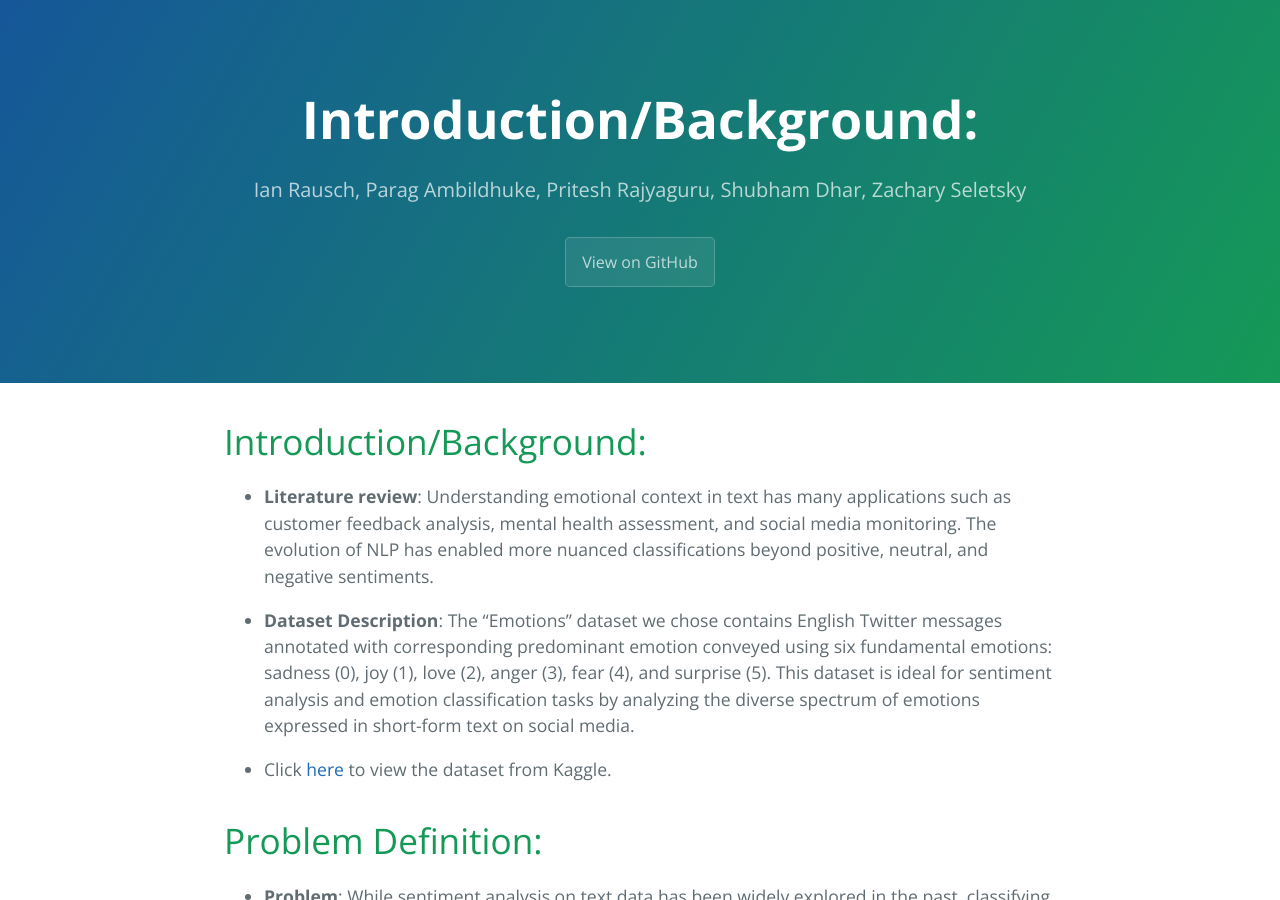
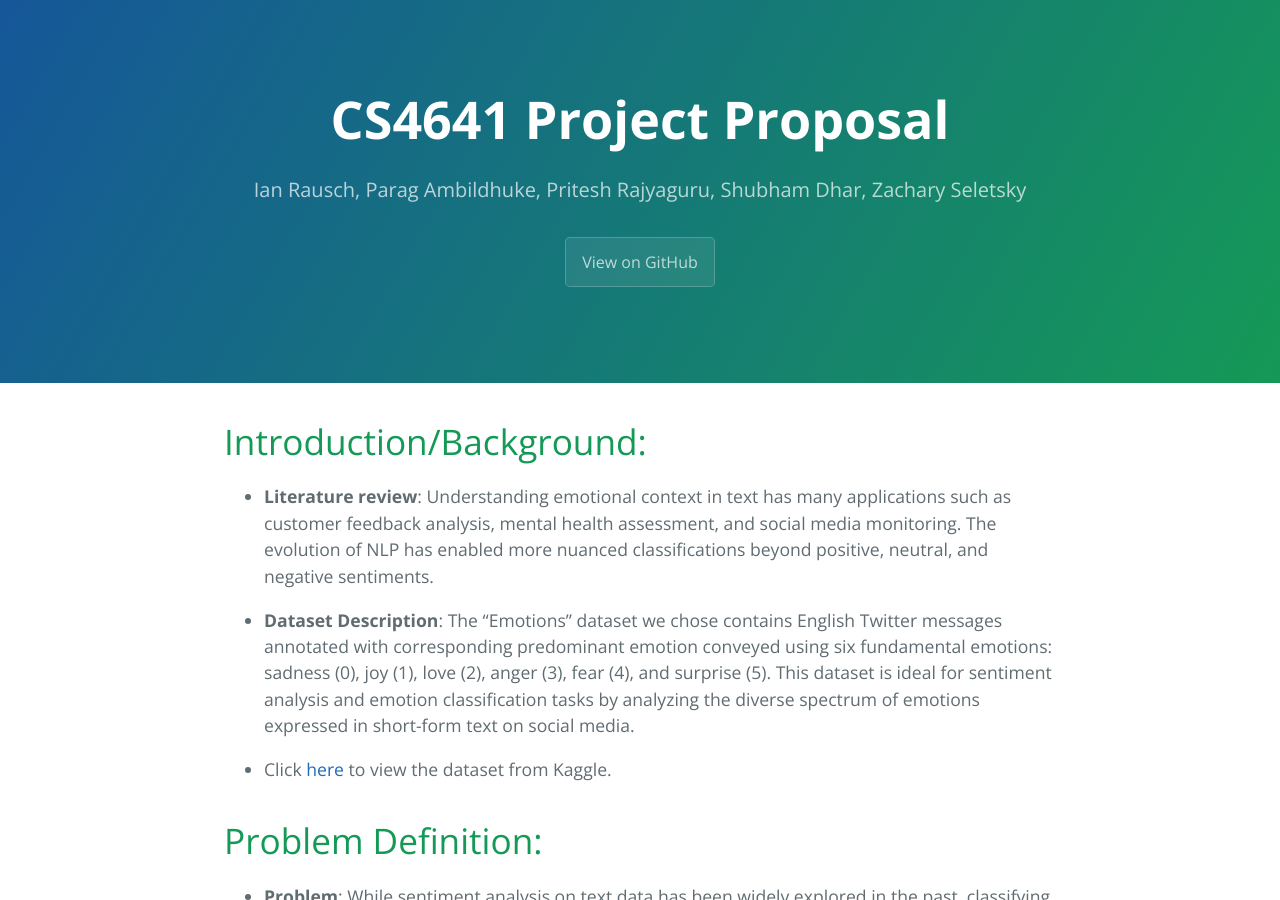
Before and after one commit to irausch25/CS4641-Project, a Jekyll site: the page built from index.md, in a window 1280 px wide and 900 px high. Built offline with Jekyll 4.4.1, drawn with Linux system fonts in a browser that asks for light colours; our own code applies the rules of GitHub Pages for plain Markdown files.

Commit message:
Fix page title

```diff
--- a/index.md
+++ b/index.md
@@ -1,5 +1,6 @@
 ---
 layout: default
+title: CS4641 Project Proposal
 ---
 
 # Introduction/Background:
```
